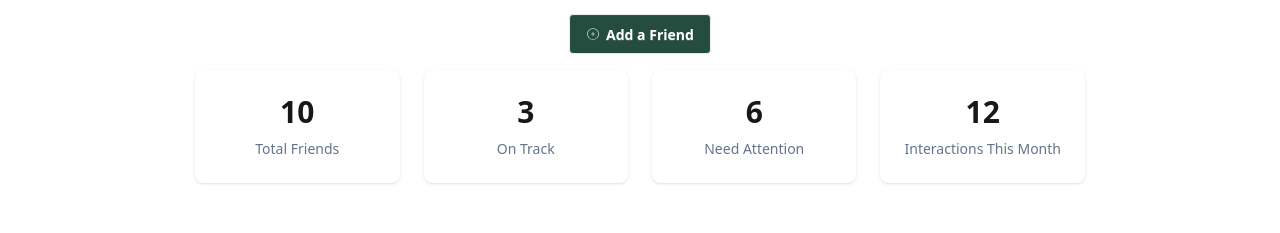
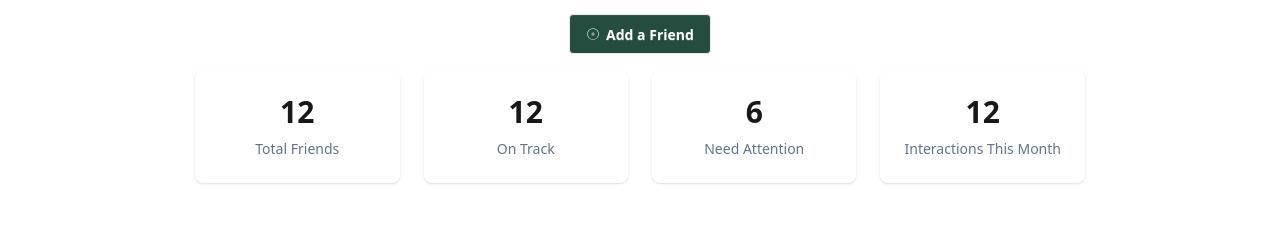
Before and after one commit to AforArdi/next-keen-keeper, a Next.js app: page / in a window 1280 px wide. Shown: the part 218-451 px from the top of the page. Built offline with nearby package versions, Linux system fonts and the light colour scheme.

Commit message:
working on making the banner status dynamic

```diff
--- a/src/components/Banner.jsx
+++ b/src/components/Banner.jsx
@@ -1,4 +1,5 @@
 import { CiCirclePlus } from "react-icons/ci";
+import BannerStatus from "./BannerStatus";
 
 const Banner = () => {
     return (
@@ -10,32 +11,7 @@ const Banner = () => {
             </div>
             <div>
                 {/* card parent */}
-                <div className="grid lg:grid-cols-4 md:grid-cols-2 grid-cols-1 gap-6">
-                    <div className="card bg-base-100 card-md shadow-sm">
-                        <div className="card-body text-center">
-                            <h2 className="font-semibold text-3xl">10</h2>
-                            <p className="text-[#64748B]">Total Friends</p>
-                        </div>
-                    </div>
-                    <div className="card bg-base-100 card-md shadow-sm">
-                        <div className="card-body text-center">
-                            <h2 className="font-semibold text-3xl">3</h2>
-                            <p className="text-[#64748B]">On Track</p>
-                        </div>
-                    </div>
-                    <div className="card bg-base-100 card-md shadow-sm">
-                        <div className="card-body text-center">
-                            <h2 className="font-semibold text-3xl">6</h2>
-                            <p className="text-[#64748B]">Need Attention</p>
-                        </div>
-                    </div>
-                    <div className="card bg-base-100 card-md shadow-sm">
-                        <div className="card-body text-center">
-                            <h2 className="font-semibold text-3xl">12</h2>
-                            <p className="text-[#64748B]">Interactions This Month</p>
-                        </div>
-                    </div>
-                </div>
+                <BannerStatus></BannerStatus>
             </div>
         </div>
     );
--- /dev/null
+++ b/src/components/BannerStatus.jsx
@@ -0,0 +1,42 @@
+'use client'
+
+const friendsPromise = async ()=>{
+    const res = await fetch('http://localhost:3000/data.json');
+    // const res = await fetch('http://next-keen-keeper-6oolxvhlu-aforardis-projects.vercel.app/data.json');
+    const data = await res.json();
+    return data;
+}
+
+const BannerStatus = async () => {
+    const friends = await friendsPromise();
+    return (
+        <div className="grid lg:grid-cols-4 md:grid-cols-2 grid-cols-1 gap-6">
+            <div className="card bg-base-100 card-md shadow-sm">
+                <div className="card-body text-center">
+                    <h2 className="font-semibold text-3xl">{friends.length}</h2>
+                    <p className="text-[#64748B]">Total Friends</p>
+                </div>
+            </div>
+            <div className="card bg-base-100 card-md shadow-sm">
+                <div className="card-body text-center">
+                    <h2 className="font-semibold text-3xl">{friends.length}</h2>
+                    <p className="text-[#64748B]">On Track</p>
+                </div>
+            </div>
+            <div className="card bg-base-100 card-md shadow-sm">
+                <div className="card-body text-center">
+                    <h2 className="font-semibold text-3xl">6</h2>
+                    <p className="text-[#64748B]">Need Attention</p>
+                </div>
+            </div>
+            <div className="card bg-base-100 card-md shadow-sm">
+                <div className="card-body text-center">
+                    <h2 className="font-semibold text-3xl">12</h2>
+                    <p className="text-[#64748B]">Interactions This Month</p>
+                </div>
+            </div>
+        </div>
+     );
+}
+
+export default BannerStatus;
```
